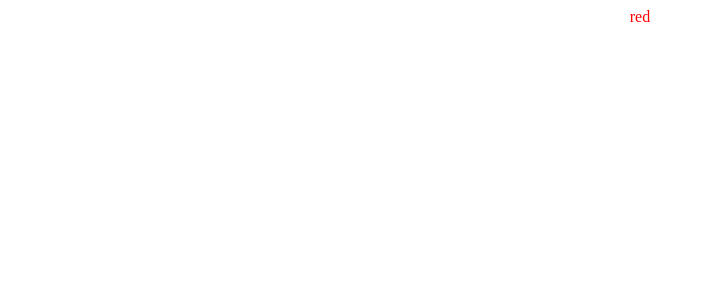
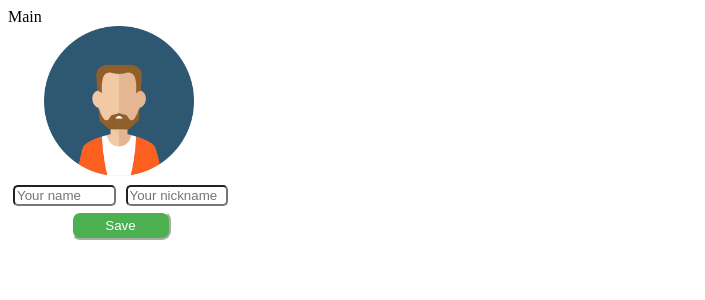
Before and after one commit to SaltyBeast/Project-Version2, a React (Create React App) app: page / in a window 1280 px wide. Shown: the top 300 px of the page, without its empty margins (0-705 px from the left). Built offline with nearby package versions, Linux system fonts and the light colour scheme.

Commit message:
'ReactWebComponents'

```diff
--- a/src/components/App.js
+++ b/src/components/App.js
@@ -1,47 +1,19 @@
 import React from 'react';
+import * as routes from '../routes/index.js';
+import './index.css';
 
-const style = {
-    textAlign: 'center',
-    color: 'red',
-};
-const innerStyle = {
-    width: '50%',
-    margin: '0 auto',
-};
-
-const listener = (event) => {
-    console.log('onRedClick', event);
-};
-document.addEventListener('onRedClick', listener);
-
-setTimeout(() => {
-    document.dispatchEvent(new CustomEvent('onRedClick', {
-        'detail': {
-            hello: '123',
-        }
-    }));
-}, 3000);
+const names = [
+    'Main',
+    'Account',
+];
 
 class App extends React.Component {
-    constructor (props) {
-        super(props);
+    render = () => {
+        return names.map((moduleName, i) => {
+            const Component = routes[moduleName];
 
-        this.color = 'red';
-
-    };
-
-    func = (e) => {
-        alert('Hallelujah!');
-    };
-
-    render = () => {
-        return <div
-            style={style}
-            onClick={this.func}>
-                <div style={innerStyle}>
-                {this.color}
-                </div>
-        </div>;
+            return <Component key={i} />
+        });
     };
 };
 
--- /dev/null
+++ b/src/components/index.css
@@ -0,0 +1,42 @@
+
+#accountimg {
+    margin-left: 36px;
+    width: 150px;
+    height: 150px;
+}
+
+#accountinput {
+    margin: 5px;
+    width: 50%;
+    border-radius: 5px;
+}
+
+#accountdiv {
+    display: inline-flex;
+    width: 225px;
+}
+
+#accountspan {
+    display: flex;
+    justify-content: center;
+    align-items: center;
+    width: 225px;
+}
+
+#accountbutton {
+    width: 100px;
+    padding: 5px 10px;
+    border-radius: 9px;
+    background-color: #4CAF50;
+    color: white;
+    transition-duration: 0.4s;
+    border-color: white;
+}
+
+#accountbutton:hover {
+    cursor: pointer;
+    background-color: white;
+    color: black ;
+    border-color: #4CAF50;
+    box-shadow: 0 12px 16px 0 rgba(0,0,0,0.24), 0 17px 50px 0 rgba(0,0,0,0.19)
+}
--- a/src/index.js
+++ b/src/index.js
@@ -4,5 +4,5 @@ import App from './components/App.js';
 
 const root = ReactDOM.createRoot(document.getElementById('root'));
 root.render(
- <App onClick={() => console.log('asdasdsa')} />
+ <App />
 );
--- /dev/null
+++ b/src/routes/Account.jsx
@@ -0,0 +1,20 @@
+import React from 'react';
+
+
+
+
+class Account extends React.Component {
+    render = () => {
+        return <div>
+            {/* картинка, 2 поля, кнопка сохранить */}
+            <img src='account.png' id='accountimg' /><br/>
+            <div id='accountdiv'>
+                <input type='text' name='name' placeholder='Your name' id='accountinput' />
+                <input type='text' name='nickname' placeholder='Your nickname' id='accountinput' />
+            </div><br />
+           <div id='accountspan'><button id='accountbutton'>Save</button></div>
+        </div>;
+    };
+};
+
+export default Account;
--- /dev/null
+++ b/src/routes/Main.jsx
@@ -0,0 +1,11 @@
+import React from 'react';
+
+class Main extends React.Component {
+    render = () => {
+        return <div>
+            Main
+        </div> ;
+    };
+};
+
+export default Main;
--- /dev/null
+++ b/src/routes/index.js
@@ -0,0 +1,7 @@
+import Account from './Account.jsx';
+import Main from './Main.jsx';
+
+export {
+    Account,
+    Main,
+};
```
Also changed, not shown: public/account.png (added).
